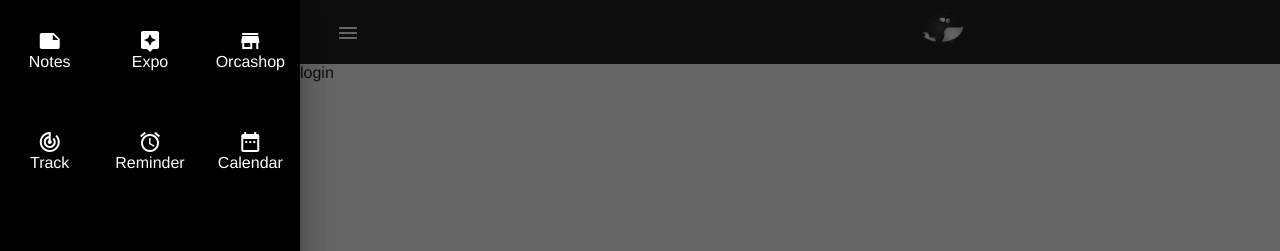
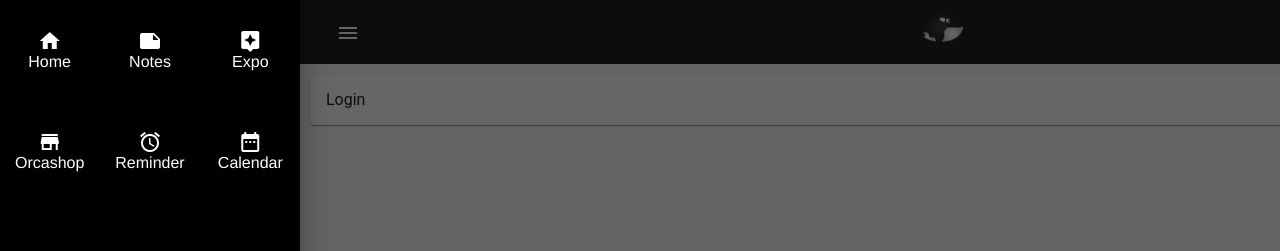
Before and after one commit to guafan100/bips-mweb, an Angular app: page /login in a window 1280 px wide. Both pictures are taken after a click on the button "menu". Shown: the top 251 px of the page. Built offline with nearby package versions, Linux system fonts and the light colour scheme.

Commit message:
created login signup components

```diff
--- a/src/app/containers/auth/login/login.component.html
+++ b/src/app/containers/auth/login/login.component.html
@@ -1 +1,3 @@
-login
+<mat-card>
+  Login
+</mat-card>
--- a/src/app/containers/auth/login/login.module.ts
+++ b/src/app/containers/auth/login/login.module.ts
@@ -1,7 +1,11 @@
 import { NgModule } from '@angular/core';
 import { LoginComponent } from './login.component';
+import { MatCardModule } from '@angular/material/card';
 
 @NgModule({
+  imports: [
+    MatCardModule
+  ],
   declarations: [
     LoginComponent
   ],
--- a/src/app/containers/navbar/navbar.component.html
+++ b/src/app/containers/navbar/navbar.component.html
@@ -2,6 +2,12 @@
   <mat-sidenav #sidenav mode="push" opened="false">
     <div class="nav-container">
       <mat-grid-list cols="3" rowHeight="100px">
+        <mat-grid-tile>
+          <div class="icon">
+            <mat-icon>home</mat-icon>
+            Home
+          </div>
+        </mat-grid-tile>
         <mat-grid-tile>
           <div class="icon">
             <mat-icon>note</mat-icon>
@@ -18,12 +24,6 @@
           <div class="icon">
             <mat-icon>store</mat-icon>
             Orcashop
-          </div>
-        </mat-grid-tile>
-        <mat-grid-tile>
-          <div class="icon">
-            <mat-icon>track_changes</mat-icon>
-            Track
           </div>
         </mat-grid-tile>
         <mat-grid-tile>
@@ -61,6 +61,8 @@
         <img src="assets/images/orcasmart_logo.png" width="50"/>
       </div>
     </mat-toolbar>
-    <ng-content></ng-content>
+    <div class="ng-content-wrapper">
+      <ng-content></ng-content>
+    </div>
   </mat-sidenav-content>
 </mat-sidenav-container>
--- a/src/app/containers/navbar/navbar.component.scss
+++ b/src/app/containers/navbar/navbar.component.scss
@@ -55,3 +55,7 @@
   display: block;
   padding: 15px 0;
 }
+
+.ng-content-wrapper {
+  padding: 10px;
+}
```
